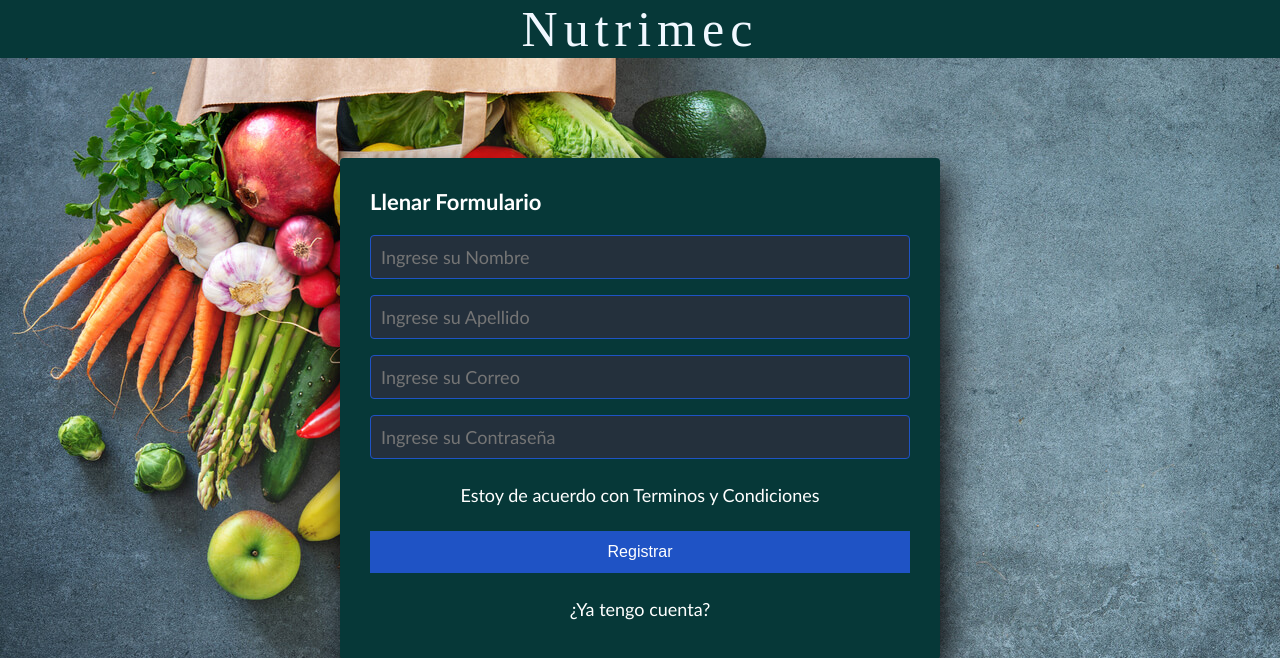
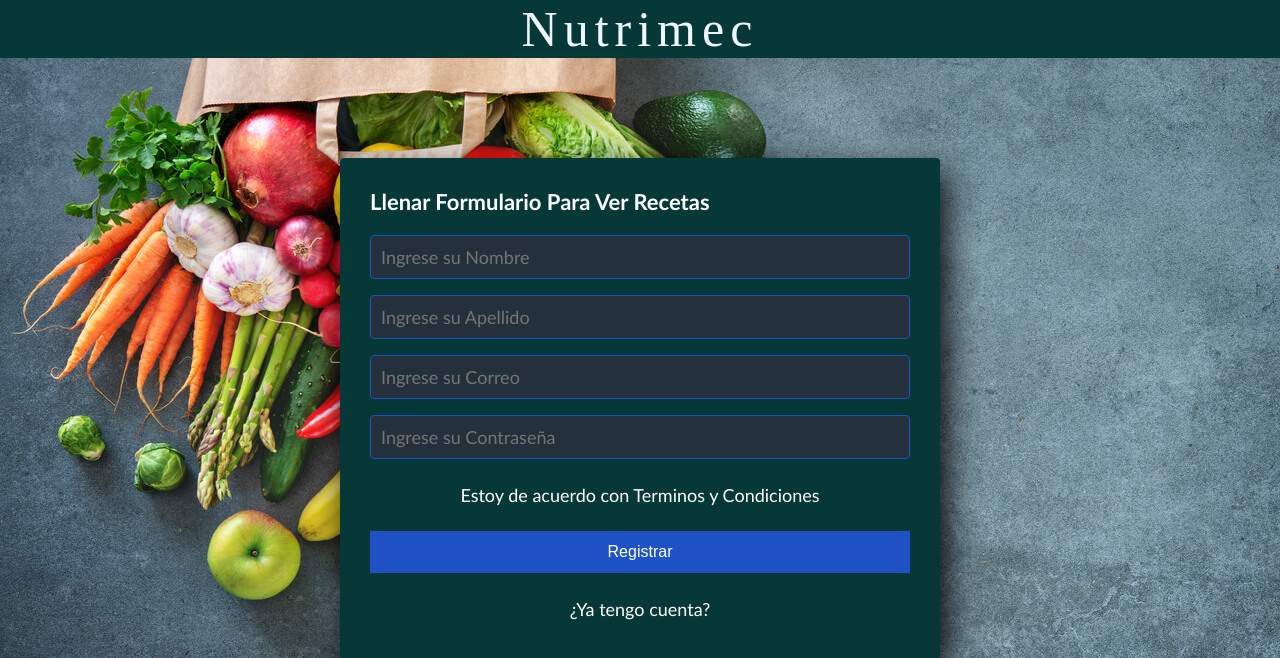
Before and after one commit to kevin131372/Nutrimec, a Django app: page /register/ in a window 1280 px wide. Shown: the top 658 px of the page. Run offline with Django 3.2, Linux system fonts and the light colour scheme; some libraries are stand-ins or nearby versions; some web fonts are replaced.

Commit message:
cambios en el proyecto

```diff
--- a/core/templates/core/register.html
+++ b/core/templates/core/register.html
@@ -13,7 +13,7 @@
     <body>
         <section class="form-register">
 
-        <h4>Llenar Formulario </h4>
+        <h4>Llenar Formulario Para Ver Recetas</h4>
         <form action="{% url 'register' %}" method="POST">
             {% csrf_token %}
             <input class="controls" type="text" name="name" id="name" placeholder="Ingrese su Nombre">
```
